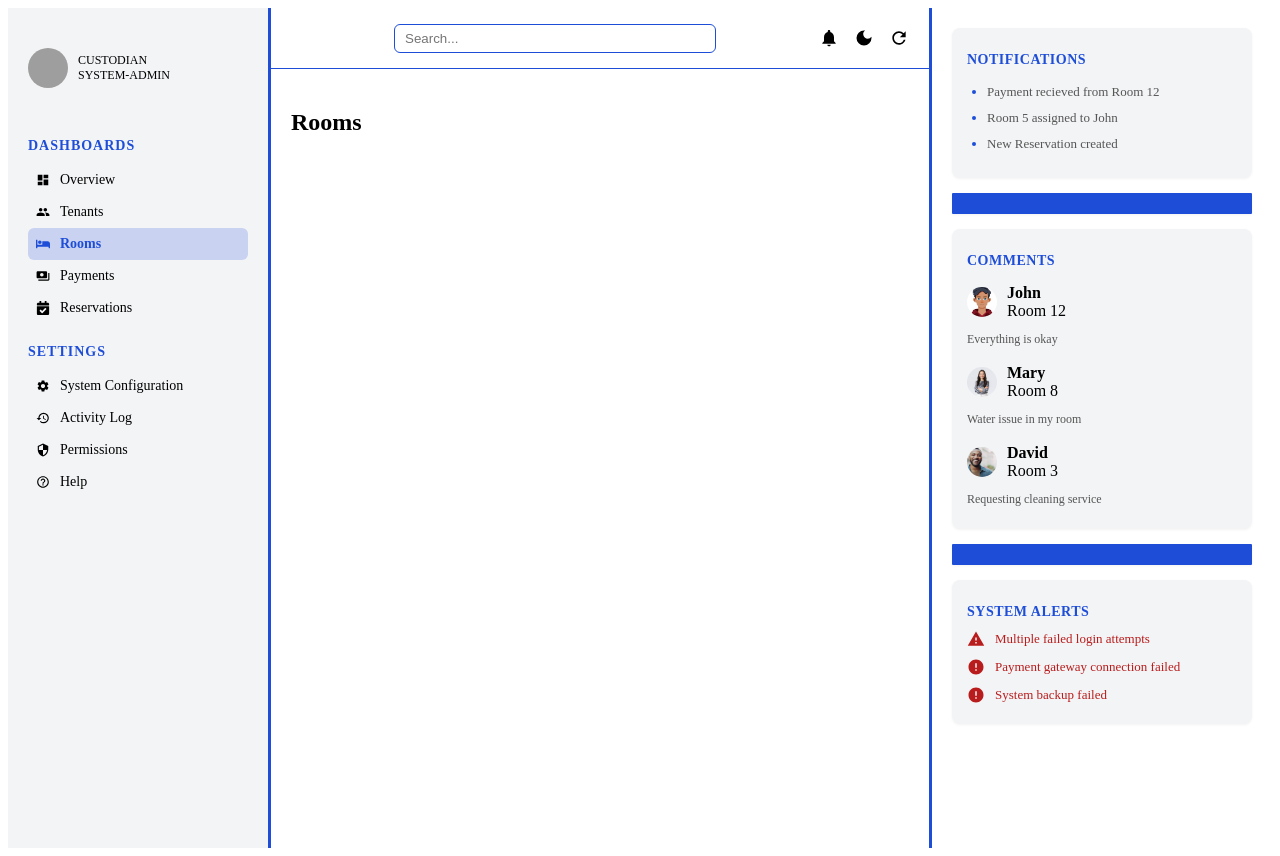
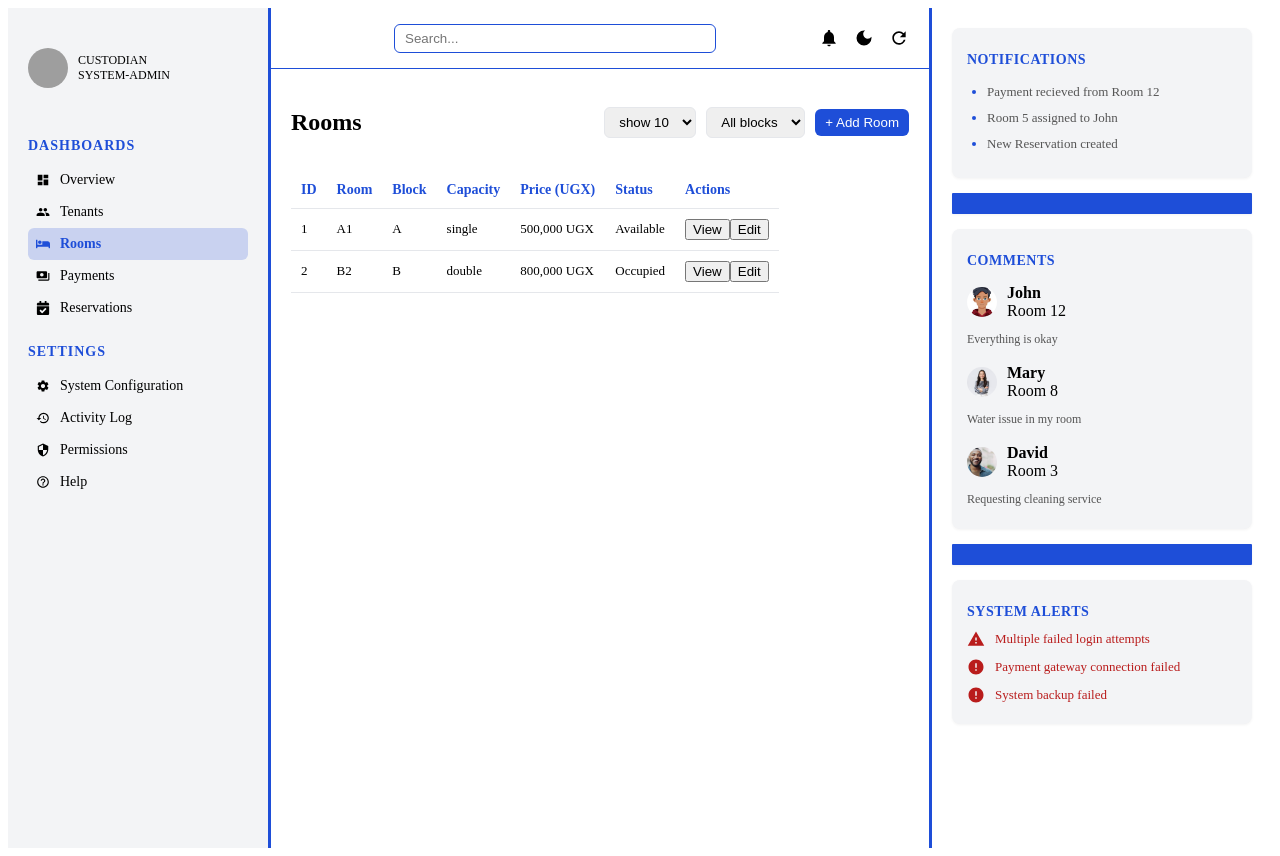
Before and after one commit to MulindwaDavid/HMS, a React (Vite) app in the folder hms_ui/: page /rooms in a window 1280 px wide. Built offline with nearby package versions, Linux system fonts and the light colour scheme; grey boxes are pictures that could not be loaded.

Commit message:
UI update

```diff
--- a/hms_ui/src/Pages/Rooms.tsx
+++ b/hms_ui/src/Pages/Rooms.tsx
@@ -1,8 +1,111 @@
+const rooms = [
+    {
+        ID: 1,
+        Room: "A1",
+        Block: "A",
+        Capacity: "single",
+        Price: 500000,
+        Status: "Available",
+    },
+
+       {
+        ID: 2,
+        Room: "B2",
+        Block: "B",
+        Capacity: "double",
+        Price: 800000,
+        Status: "Occupied",
+    },
+];
+
+
 
 function Rooms(){
 
     return(
-        <h2>Rooms</h2>
+        <div className="rooms-page">
+
+            {/*HEADER*/}
+            <div className="rooms-header">
+
+                {/*LEFT: Title */}
+                <h2>Rooms</h2>
+
+                {/*RIGHT: controls */}
+                <div className="room-controls">
+
+                {/*show entries*/}
+                <select className="control-select">
+                    <option value="10">show 10</option>
+                    <option value="20">show 20</option>
+                    <option value="30">show 30</option>
+                </select>
+
+                {/* filters */}
+                <select className="control-select">
+                    <option>All blocks</option>
+                    <option>Block A</option>
+                    <option>Block B</option>
+                    <option>Block C</option>
+                    <option>Block D</option>
+                    <option>Block R</option>
+                </select>
+
+                {/* Add room button */}
+                <button className="add-room-btn">
+                    + Add Room
+                </button>
+
+                </div>
+
+            </div>
+
+            {/* Table */}
+            <div className="tables-section">
+                <div className="rooms-table">
+                    <thead>
+                        <tr>
+                            <th>ID</th>
+                            <th>Room</th>
+                            <th>Block</th>
+                            <th>Capacity</th>
+                            <th>Price (UGX)</th>
+                            <th>Status</th>
+                            <th>Actions</th>
+                        </tr>
+                    </thead>
+
+                    <tbody>
+                        {rooms.map((rooms) => (
+                            <tr key={rooms.ID}>
+
+                                <td>{rooms.ID}</td>
+                                <td>{rooms.Room}</td>
+                                <td>{rooms.Block}</td>
+                                <td>{rooms.Capacity}</td>
+
+
+                                <td>{rooms.Price.toLocaleString()} UGX
+                                </td>
+
+                                <td className={`status ${rooms.Status.toLowerCase()}`}>
+                                    {rooms.Status}
+                                </td>
+
+                                <td>
+                                    <button className="action-btn">View</button>
+                                    <button className="action-btn">Edit</button>
+                                </td>
+
+                            </tr>
+                        ))}
+
+                    </tbody>
+                </div>
+
+            </div>
+        </div>
+
     );
 
 }
--- a/hms_ui/src/index.css
+++ b/hms_ui/src/index.css
@@ -311,3 +311,36 @@ td{
     background-color: rgba(30, 78, 216, 0.1);
     transform: translateY(-2px);
 }
+
+/*============================ Rooms Page ====================================*/
+/*====== header section =====*/
+.rooms-header{
+    display: flex;
+    justify-content: space-between;
+    align-items: center;
+    margin-bottom: 16px;
+}
+
+/*====== Right controls =====*/
+.room-controls{
+    display: flex;
+    gap: 10px;
+    align-items: center;
+}
+
+/*====== dropdowns =====*/
+.control-select{
+    padding: 6px 10px;
+    border-radius: 6px;
+    border: 1px solid #e5e7eb;
+}
+
+/*====== Add button =====*/
+.add-room-btn{
+    background-color: #1e4ed8;
+    color: white;
+    border: none;
+    padding: 6px 10px;
+    border-radius: 6px;
+    cursor: pointer;
+}
```
